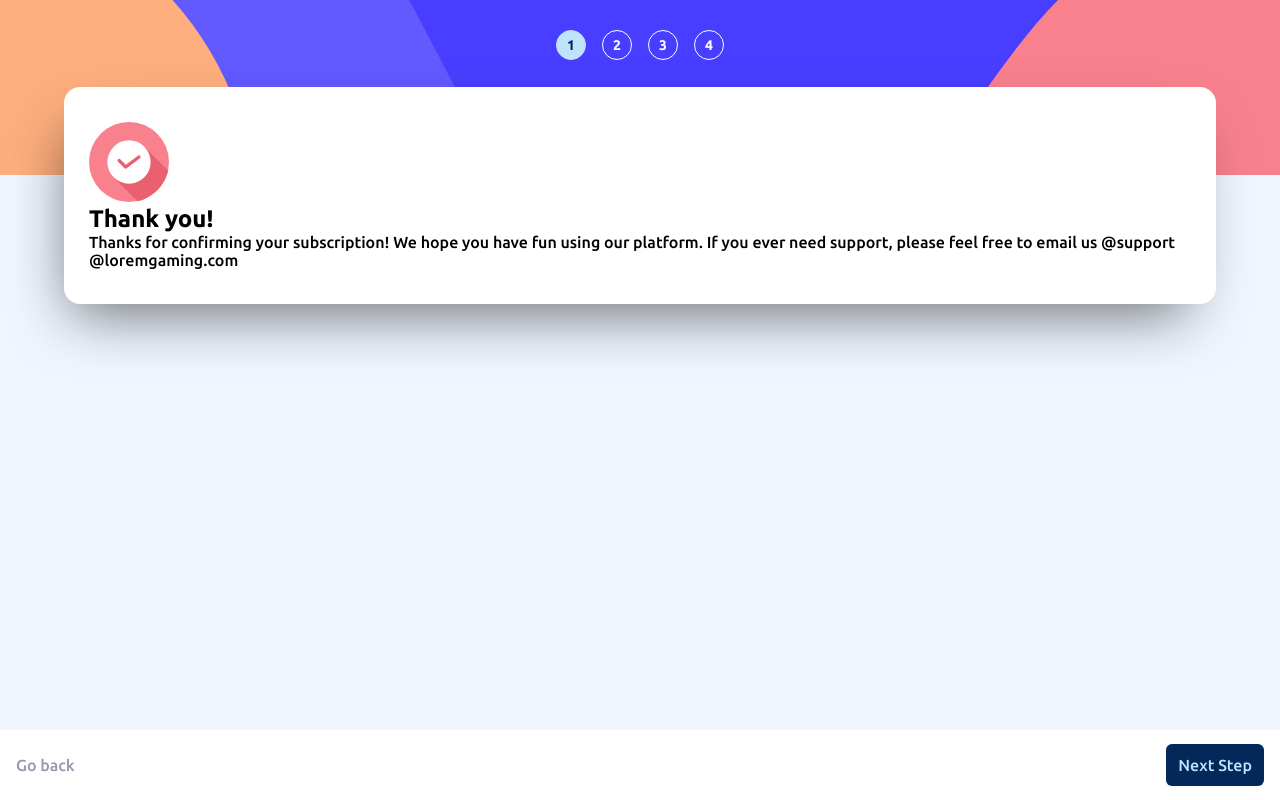
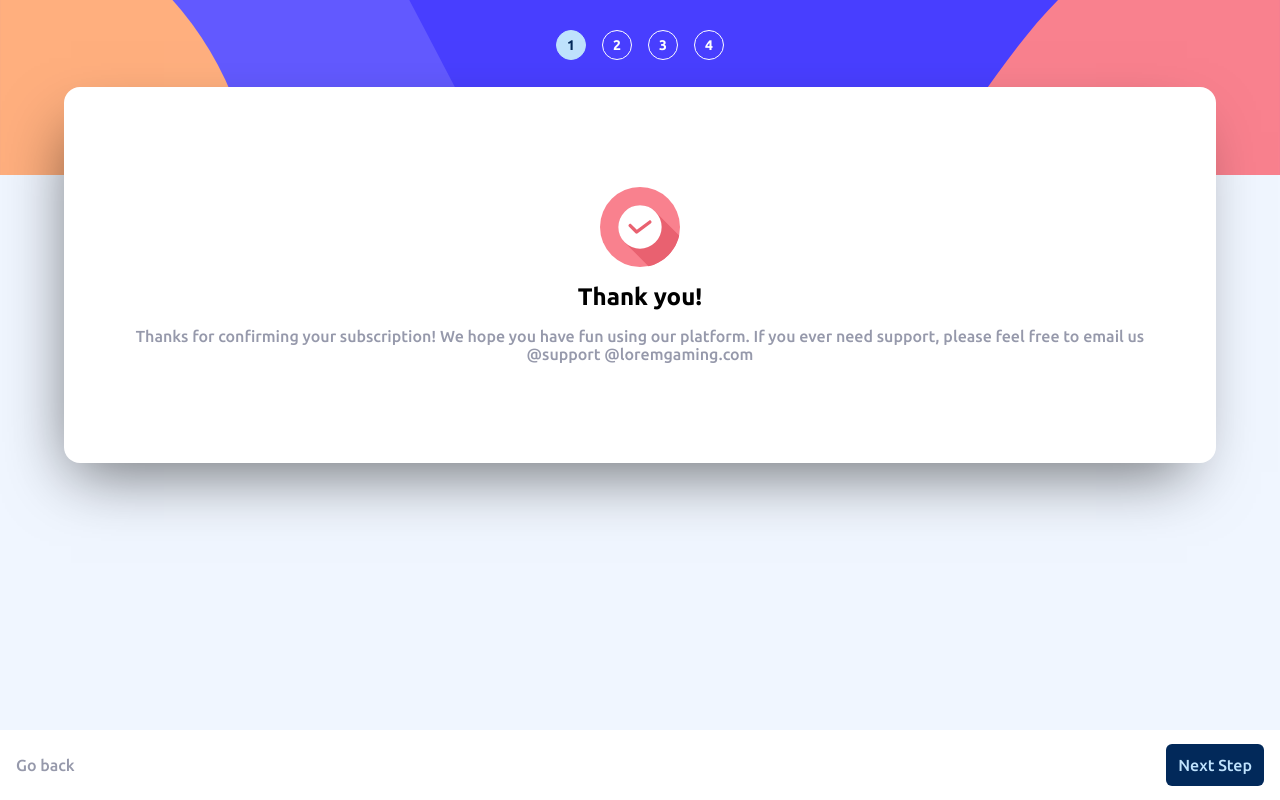
Before and after one commit to theadg/multi-step-form, a website built with webpack: page src/template.html in a window 1280 px wide. Built offline with nearby package versions, Linux system fonts and the light colour scheme.

Commit message:
Add final form styles

```diff
--- a/src/styles/style.scss
+++ b/src/styles/style.scss
@@ -325,3 +325,19 @@
     padding: 0 20px;
   }
 }
+
+.final {
+  &__container {
+    padding: 65px 10px;
+    @include flexCenter();
+    flex-direction: column;
+    gap: 16px;
+  }
+
+  &__text {
+    &--body {
+      text-align: center;
+      color: $color-neutral-gray-cool;
+    }
+  }
+}
```
